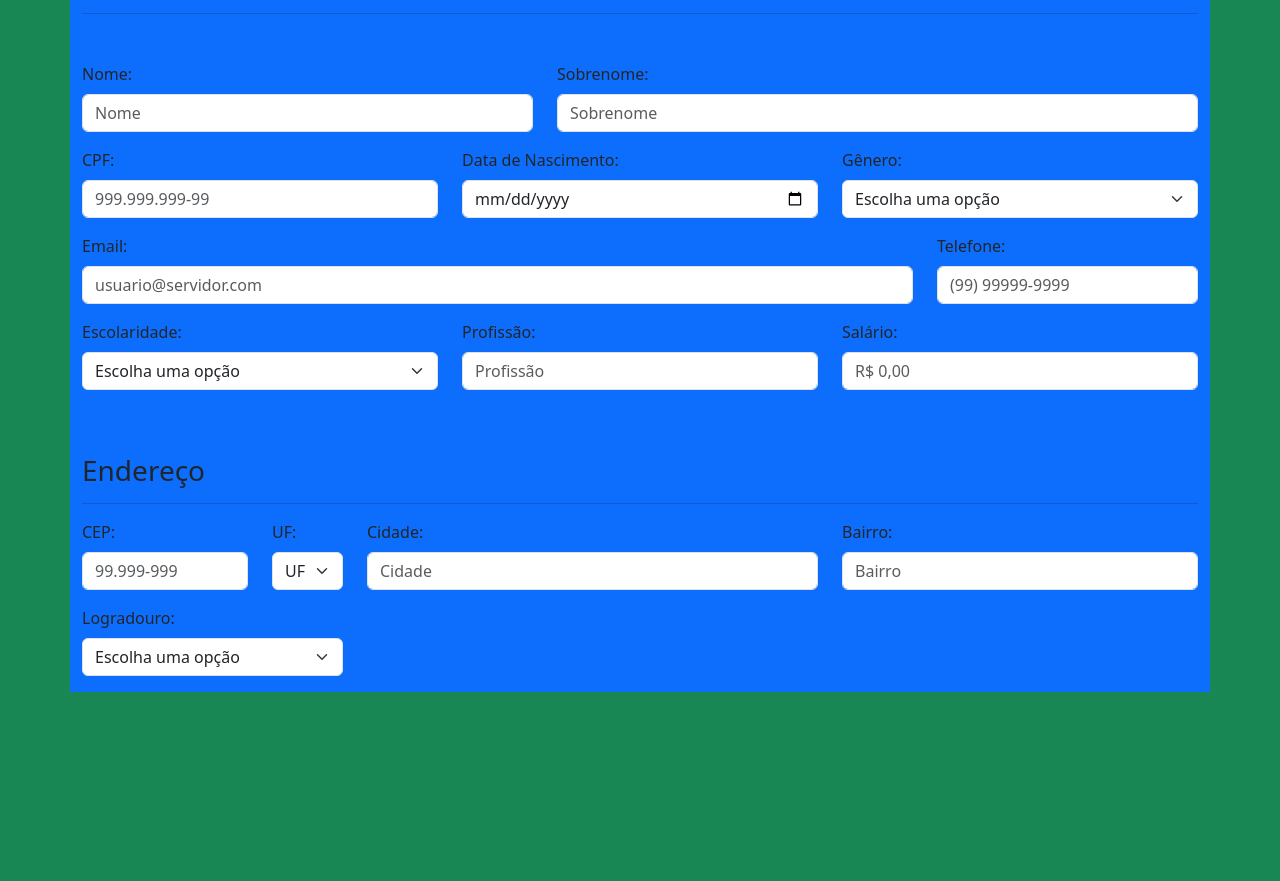
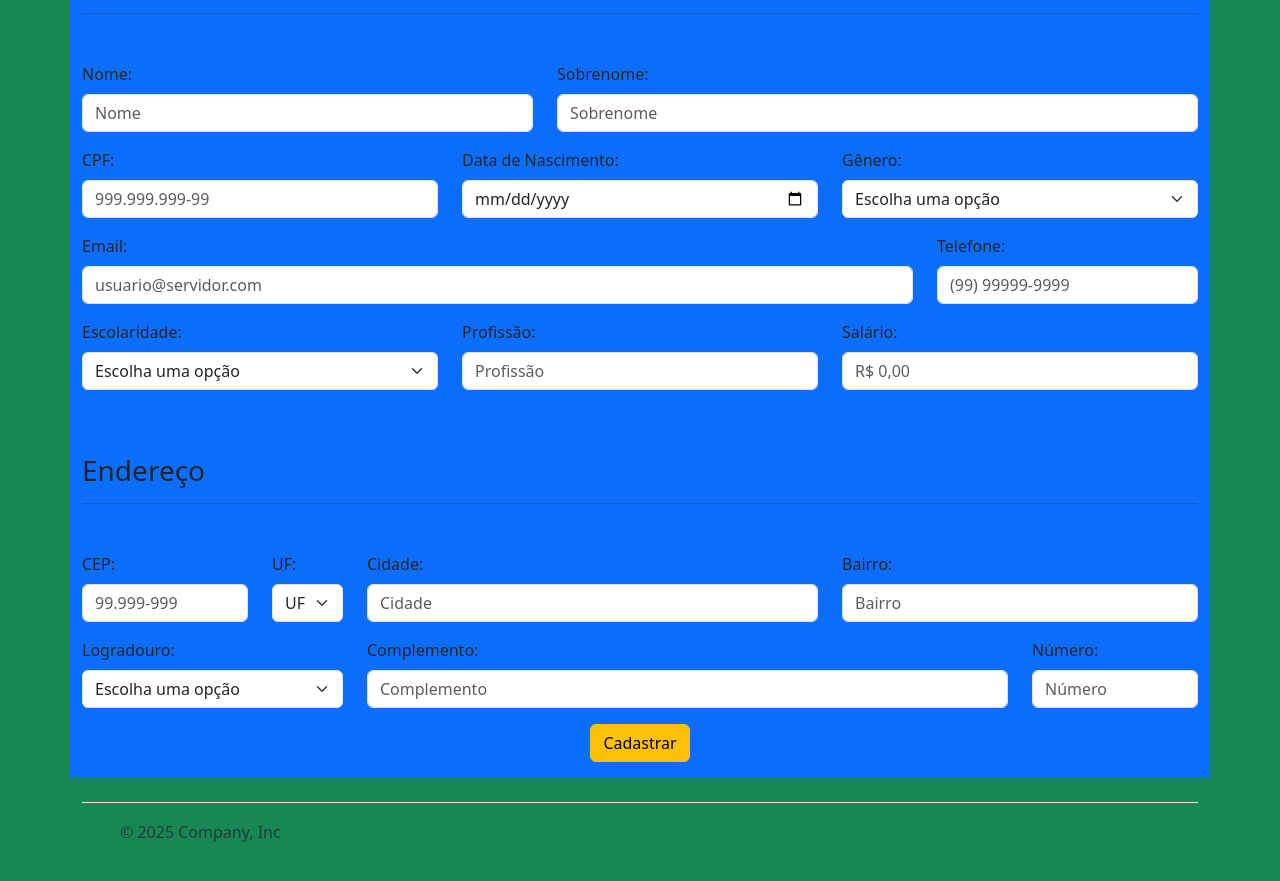
Before and after one commit to mrcnbsb/desenvolvedor_java_qua.209.083, a plain HTML site: page 04_front_end/08_site_bootstrap/form.html in a window 1280 px wide. Shown: the part 217-1098 px from the top of the page. Before the commit the page ends 909 px from the top, so only its background shows below. Drawn offline with nearby package versions, Linux system fonts and the light colour scheme.

Commit message:
Aula do dia 02/12/2025

```diff
--- a/04_front_end/08_site_bootstrap/form.html
+++ b/04_front_end/08_site_bootstrap/form.html
@@ -127,7 +127,7 @@
             <h3 class="mt-5">Endereço</h3>
             <hr>
             <!-- row -->
-            <div class="row">
+            <div class="row mt-5">
                 <!-- CEP -->
                 <div class="col-12 col-md-4 col-lg-2 mb-3">
                     <label class="form-label">CEP:</label>
@@ -217,13 +217,47 @@
                         <option>Estradinha</option>
                     </select>
                 </div>
+                <!-- complemento -->
+                <div class="col-12 col-md-6 col-lg-7 mb-3">
+                    <label class="form-label">Complemento:</label>
+                    <input class="form-control" type="text" placeholder="Complemento"
+                        aria-label="default input example">
+                </div>
+                <!-- número -->
+                <div class="col-12 col-md-6 col-lg-2 mb-3">
+                    <label class="form-label">Número:</label>
+                    <input class="form-control" type="number" placeholder="Número" aria-label="default input example">
+                </div>
+                <!-- botão -->
+                <div class="d-flex justify-content-center">
+                    <button type="submit" class="btn btn-warning mb-3">Cadastrar</button>
+                </div>
             </div>
             <!-- fim da row -->
-
         </form>
     </main>
-
     <!-- fim do container -->
+    <!-- footer -->
+    <div class="container">
+        <footer class="d-flex flex-wrap justify-content-between align-items-center py-3 my-4 border-top">
+            <div class="col-md-4 d-flex align-items-center"> <a href="/"
+                    class="mb-3 me-2 mb-md-0 text-body-secondary text-decoration-none lh-1" aria-label="Bootstrap"> <svg
+                        class="bi" width="30" height="24" aria-hidden="true">
+                        <use xlink:href="#bootstrap"></use>
+                    </svg> </a> <span class="mb-3 mb-md-0 text-body-secondary">© 2025 Company, Inc</span> </div>
+            <ul class="nav col-md-4 justify-content-end list-unstyled d-flex">
+                <li class="ms-3"><a class="text-body-secondary" href="#" aria-label="Instagram"><svg class="bi"
+                            width="24" height="24" aria-hidden="true">
+                            <use xlink:href="#instagram"></use>
+                        </svg></a></li>
+                <li class="ms-3"><a class="text-body-secondary" href="#" aria-label="Facebook"><svg class="bi"
+                            width="24" height="24">
+                            <use xlink:href="#facebook"></use>
+                        </svg></a></li>
+            </ul>
+        </footer>
+    </div>
+    <!-- fim do footer -->
 
     <script src="https://cdn.jsdelivr.net/npm/bootstrap@5.3.8/dist/js/bootstrap.bundle.min.js"
         integrity="sha384-FKyoEForCGlyvwx9Hj09JcYn3nv7wiPVlz7YYwJrWVcXK/BmnVDxM+D2scQbITxI"
```
